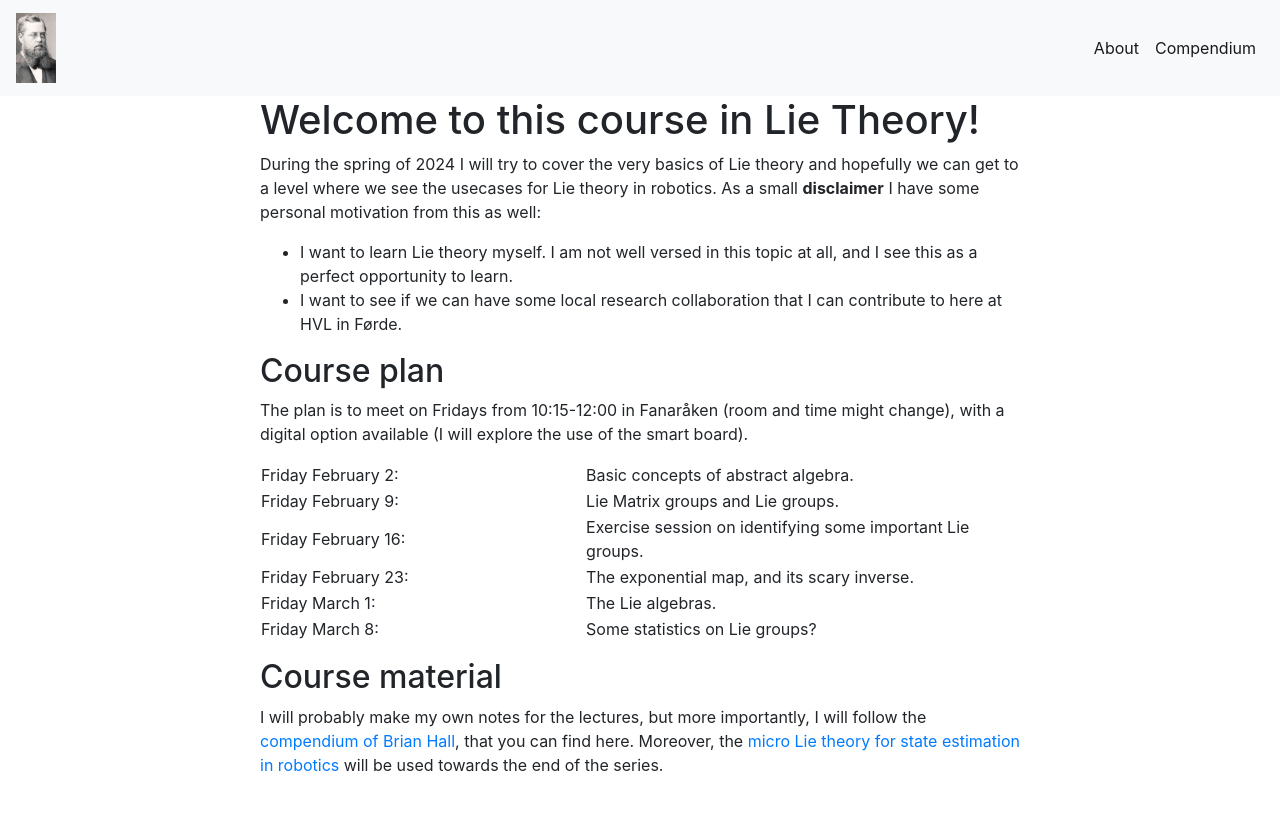
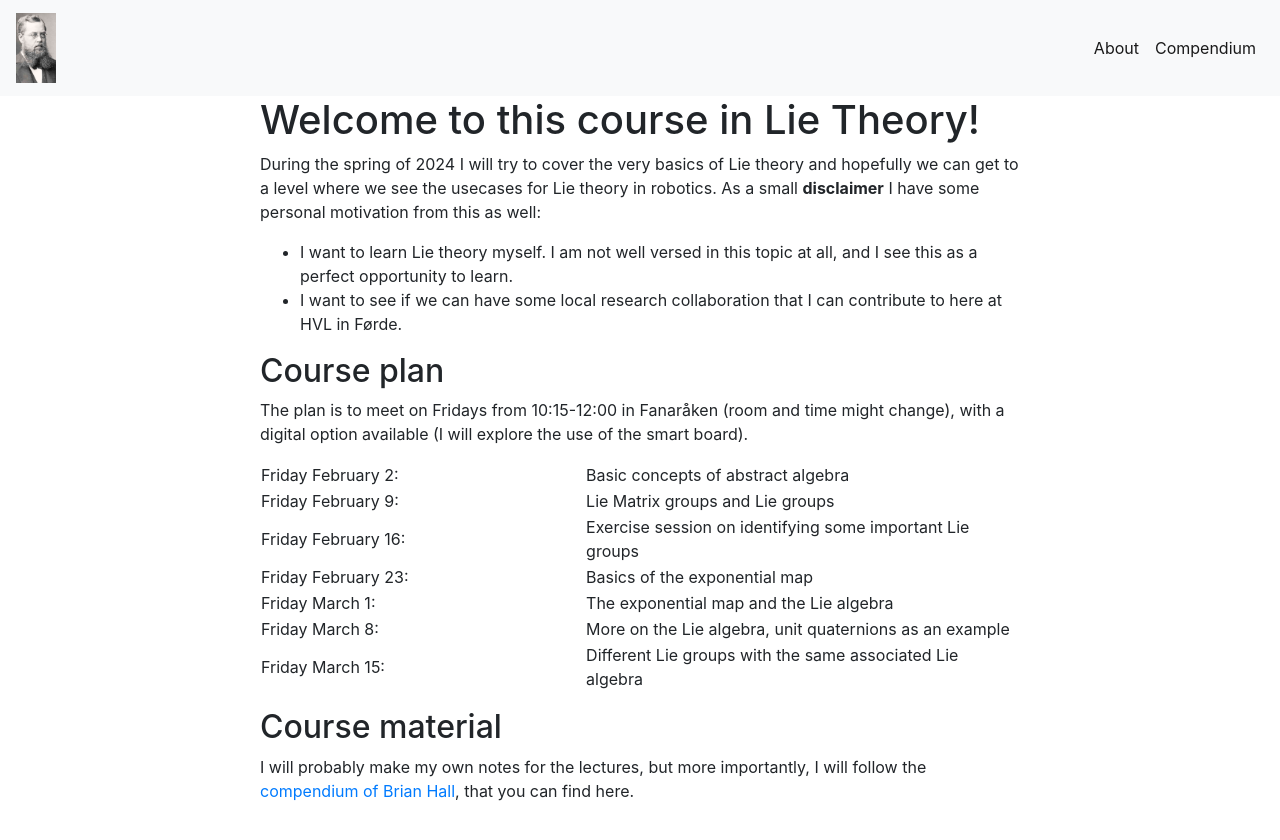
Before and after one commit to EStorvik/lie_theory, a Jekyll site: the page built from index.html, in a window 1280 px wide. Shown: the top 840 px of the page. Built offline with Jekyll 4.4.1, drawn with Linux system fonts in a browser that asks for light colours.

Commit message:
Updated program

```diff
--- a/index.html
+++ b/index.html
@@ -26,26 +26,30 @@ title: Lie Theory Spring 2024
     <table>
         <tr>
             <td>Friday February 2:</td>
-            <td>Basic concepts of abstract algebra.</td>
+            <td>Basic concepts of abstract algebra</td>
         </tr>
         <tr>
             <td>Friday February 9:</td>
-            <td>Lie Matrix groups and Lie groups.</td>
+            <td>Lie Matrix groups and Lie groups</td>
         </tr>
         <tr>
             <td>Friday February 16:</td>
-            <td>Exercise session on identifying some important Lie groups.</td>
+            <td>Exercise session on identifying some important Lie groups</td>
         <tr>
             <td>Friday February 23:</td>
-            <td>The exponential map, and its scary inverse.</td>
+            <td>Basics of the exponential map</td>
         </tr>
         <tr>
             <td>Friday March 1:</td>
-            <td>The Lie algebras.</td>
+            <td>The exponential map and the Lie algebra</td>
         </tr>
         <tr>
             <td>Friday March 8:</td>
-            <td>Some statistics on Lie groups?</td>
+            <td>More on the Lie algebra, unit quaternions as an example</td>
+        </tr>
+        <tr>
+            <td>Friday March 15:</td>
+            <td>Different Lie groups with the same associated Lie algebra</td>
         </tr>
     </table>
     </p>
@@ -53,9 +57,6 @@ title: Lie Theory Spring 2024
     <p>
         I will probably make my own notes for the lectures, but more importantly, I will follow the <a
             href="https://arxiv.org/abs/math-ph/0005032">compendium of Brian
-            Hall</a>, that you can find here. Moreover, the <a href="https://arxiv.org/abs/1812.01537">micro Lie theory
-            for
-            state estimation in robotics</a>
-        will be used towards the end of the series.
+            Hall</a>, that you can find here.
     </p>
 </div>
```
